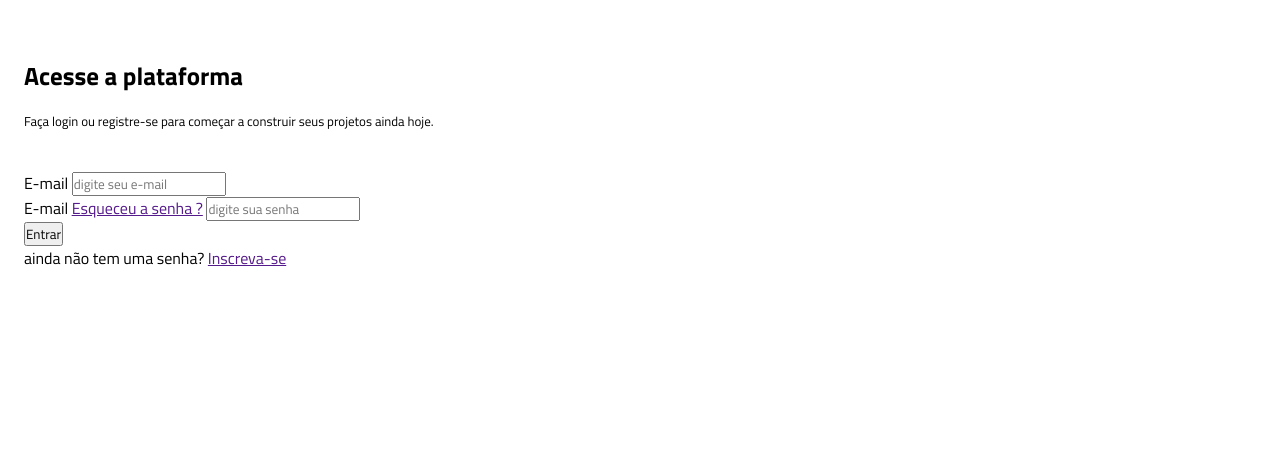
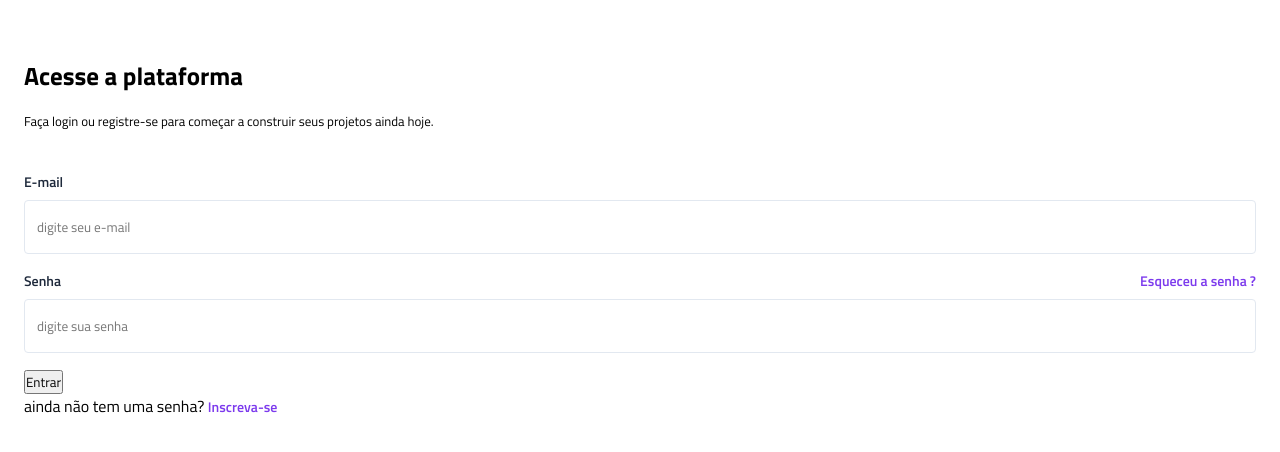
Before and after one commit to Giovanni229/PROJETO_VERTIGO, a plain HTML site: page index.html in a window 1280 px wide. Shown: the part 136-588 px from the top of the page. Drawn offline with Linux system fonts and the light colour scheme.

Commit message:
estilização da input

```diff
--- a/index.html
+++ b/index.html
@@ -29,8 +29,10 @@
                     <input type="email" placeholder="digite seu e-mail" id="email">
                 </div>
                 <div class="input-box">
-                    <label for="senha">E-mail</label>
-                    <a href="">Esqueceu a senha ?</a>
+                    <div>
+                        <label for="senha">Senha</label>
+                        <a href="">Esqueceu a senha ?</a>
+                    </div>
                     <input type="password" placeholder="digite sua senha" id="senha">
                 </div>
 
--- a/style.css
+++ b/style.css
@@ -10,6 +10,9 @@
     :root{
         --gray-800:#1e293b;
         --gray-600:#475569;
+        --gray-400:#94a3b8;
+        --purple: #7c3aed;
+        --gray-200: #e2e8f0;
     }
     /* numero = 20 */
     header{
@@ -40,3 +43,49 @@
      font-size:0.8125rem;
      color: var (--gray-600);
     }
+
+    .input-box {
+        display: flex;
+        flex-direction: column;
+        gap: 0.5rem;
+        margin-bottom: 1rem;
+      }
+
+    .input-box div {
+        display: flex;
+        justify-content: space-between;
+        align-items: center;
+    }
+
+    .login label {
+        font-size: 0.875rem;
+        color: var(--gray-800);
+        font-weight: 600;
+    }
+
+    .login input{
+        padding: 1rem 0.75rem;
+        border: 1px solid var(--gray-200);
+        border-radius: 0.25rem;
+        color: var(--gray-800);
+    }
+
+    .login input:hover,
+    .login input:focus{
+        outline: 1px solid var(--purple);
+    }
+
+    login input::placeholder{
+        color: var(--gray-400);
+    }
+
+    .login a{
+        color: var(--purple);
+        text-decoration: none;
+        font-size: 0.875rem;
+        font-weight: 600;
+    }
+
+    .login a:hover{
+        text-decoration: underline;
+    }
```
